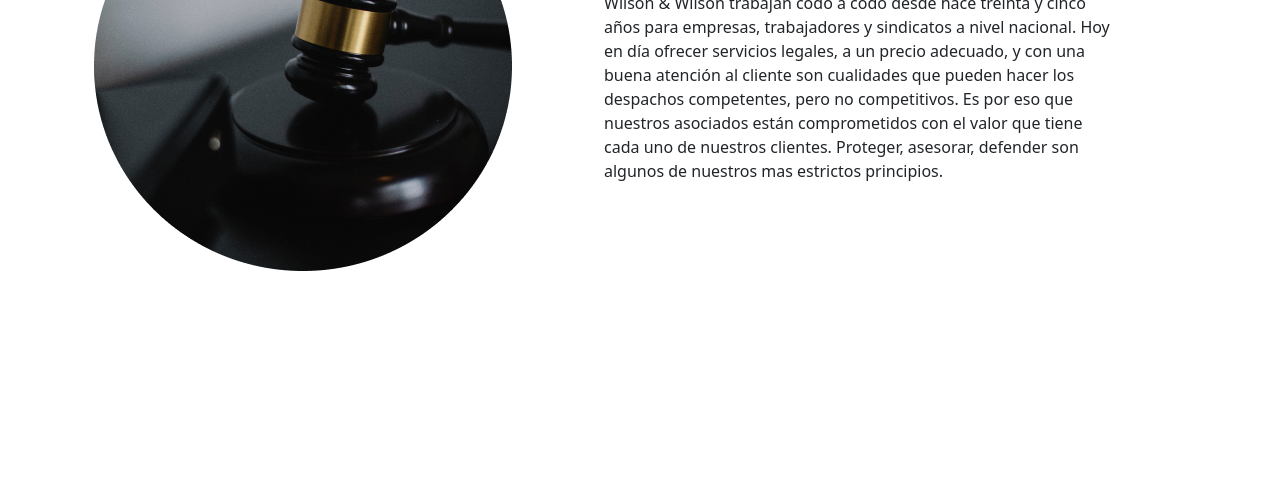
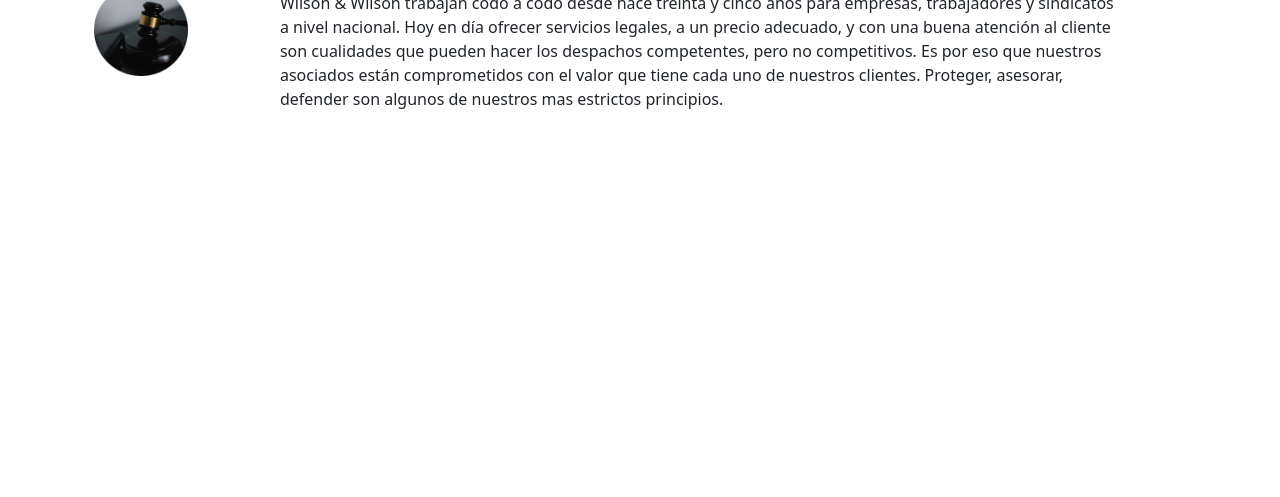
Before and after one commit to swgarz/wilson_asociados, a plain HTML site: page index.html in a window 1280 px wide. Shown: the part 303-800 px from the top of the page. Drawn offline with nearby package versions, Linux system fonts and the light colour scheme.

Commit message:
img-fluid

```diff
--- a/index.html
+++ b/index.html
@@ -43,7 +43,7 @@
       <!--Fin de nav-->
       <div class="container wrap">
         <div class="juez">
-            <img src="./img/Component 2.png" alt="">
+            <img src="./img/Component 2.png" class="img-fluid" alt="">
         </div>
 
             <div class="main-text"><h3>Wilson Asociados</h3>Wilson & Wilson trabajan codo a codo desde hace treinta y cinco años para empresas, trabajadores y sindicatos a nivel nacional. Hoy en día ofrecer servicios legales, a un precio adecuado, y con una buena atención al cliente son cualidades que pueden hacer los despachos competentes, pero no competitivos. Es por eso que nuestros asociados están comprometidos con el valor que tiene cada uno de nuestros clientes. Proteger, asesorar, defender son algunos de nuestros mas estrictos principios. </div>
--- a/style.css
+++ b/style.css
@@ -54,4 +54,5 @@ ul li {
         flex-wrap: wrap;
         justify-content: center;
     }
+
   }
```
